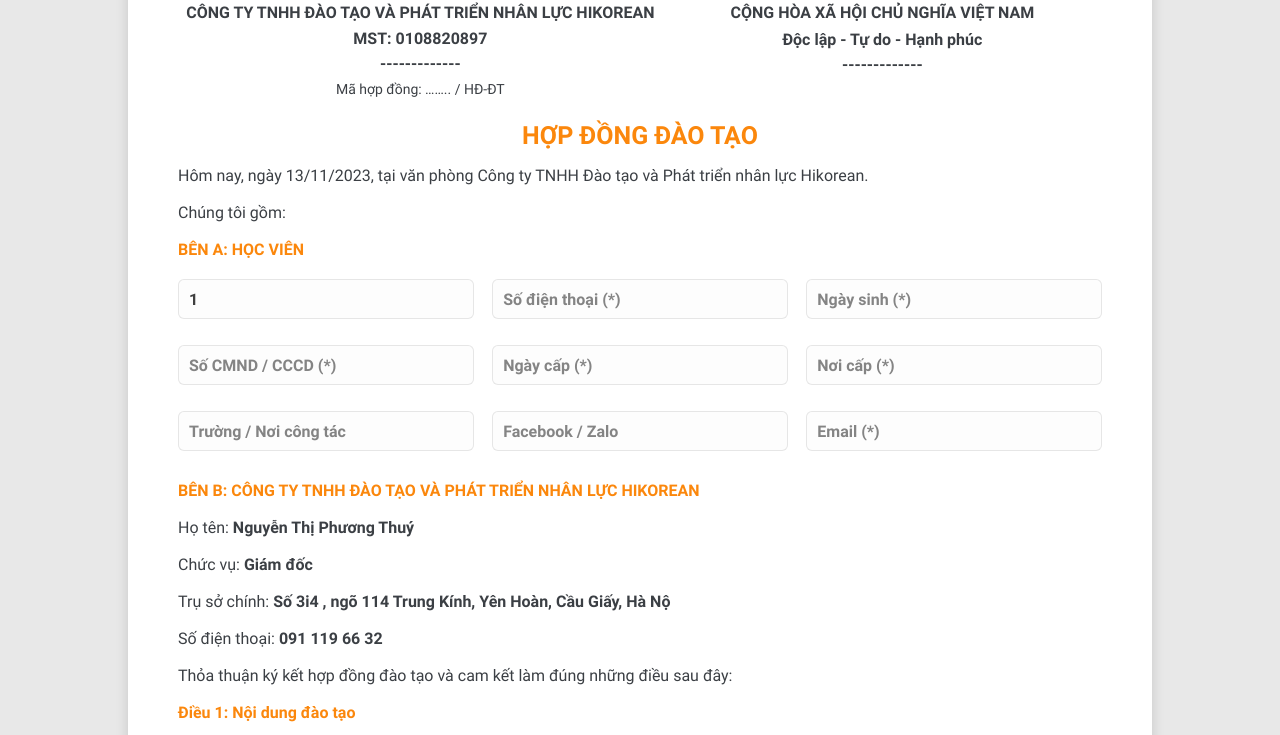
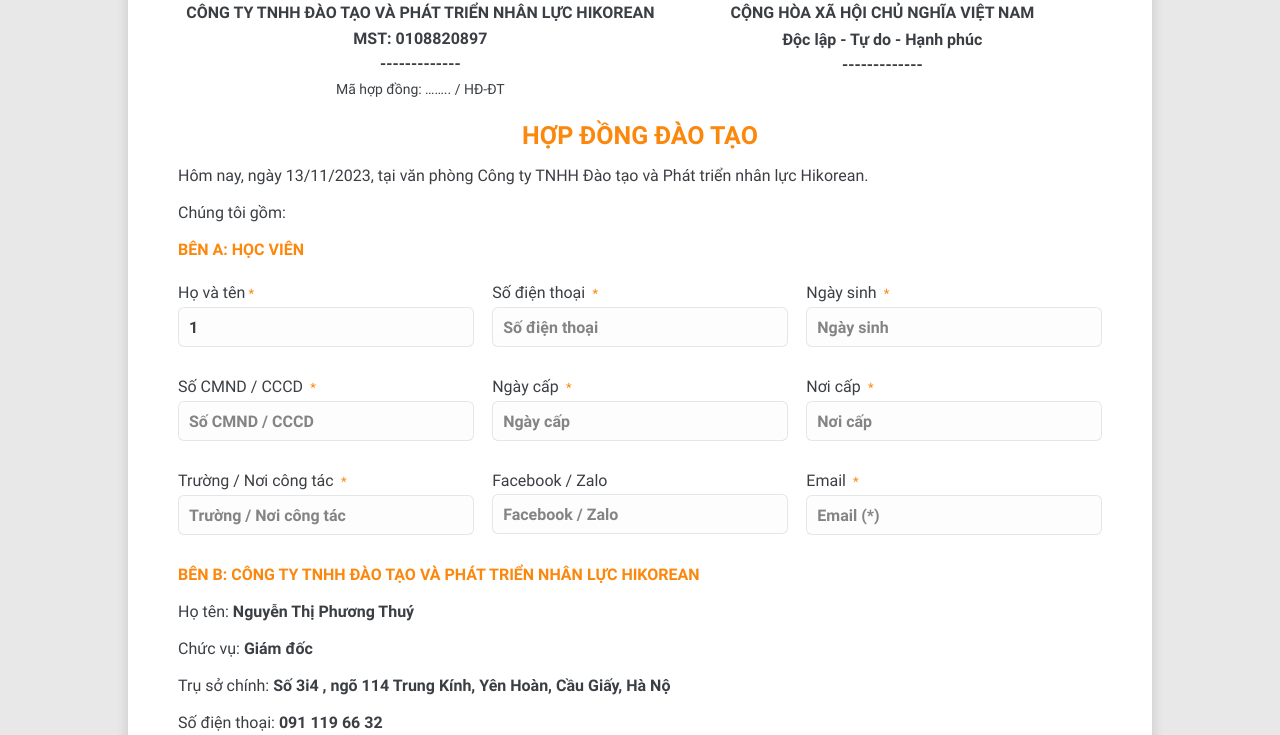
Before and after one commit to IMTALabs/hi-korean.edu.vn.contract, a PHP site: page /contract.php?name=1 in a window 1280 px wide. Shown: the part 172-907 px from the top of the page. Run offline with PHP 8.4, Linux system fonts and the light colour scheme; data that the repository does not hold is empty.

Commit message:
update: ui

```diff
--- a/contract.php
+++ b/contract.php
@@ -994,7 +994,7 @@ $class       = $_REQUEST['lop'];
                                         </div>
                                         <div id="field_75_3"
                                              class="gfield gfield--width-third gf_left_third gfield--width-third gfield_contains_required field_sublabel_below field_description_below hidden_label gfield_visibility_visible">
-                                            <label class="gfield_label" for="input_75_3">Họ và tên (*)<span
+                                            <label for="input_75_3">Họ và tên<span
                                                         class="gfield_required">
                                                     <span class="gfield_required gfield_required_asterisk">*</span>
                                                 </span>
@@ -1008,7 +1008,7 @@ $class       = $_REQUEST['lop'];
                                         </div>
                                         <div id="field_75_5"
                                              class="gfield gfield--width-third gf_right_third gfield--width-third gfield_contains_required field_sublabel_below field_description_below hidden_label gfield_visibility_visible">
-                                            <label class="gfield_label" for="input_75_5">Số điện thoại (*)<span
+                                            <label for="input_75_5">Số điện thoại <span
                                                         class="gfield_required">
                                                     <span class="gfield_required gfield_required_asterisk">*</span>
                                                 </span>
@@ -1016,13 +1016,13 @@ $class       = $_REQUEST['lop'];
                                             <div class="ginput_container ginput_container_text">
                                                 <input name="input_5" id="input_75_5" type="text" value="<?= $phone ?>"
                                                        class="large"
-                                                       placeholder="Số điện thoại (*)" aria-required="true"
+                                                       placeholder="Số điện thoại " aria-required="true"
                                                        aria-invalid="false">
                                             </div>
                                         </div>
                                         <div id="field_75_4"
                                              class="gfield gfield--width-third gf_middle_third gfield--width-third gfield_contains_required field_sublabel_below field_description_below hidden_label gfield_visibility_visible">
-                                            <label class="gfield_label" for="input_75_4">Ngày sinh (*)<span
+                                            <label for="input_75_4">Ngày sinh <span
                                                         class="gfield_required">
                                                     <span class="gfield_required gfield_required_asterisk">*</span>
                                                 </span>
@@ -1030,13 +1030,13 @@ $class       = $_REQUEST['lop'];
                                             <div class="ginput_container ginput_container_text">
                                                 <input name="input_4" id="input_75_4" type="text"
                                                        value="<?= $birthDate ?>" class="large"
-                                                       placeholder="Ngày sinh (*)" aria-required="true"
+                                                       placeholder="Ngày sinh " aria-required="true"
                                                        aria-invalid="false">
                                             </div>
                                         </div>
                                         <div id="field_75_6"
                                              class="gfield gfield--width-third gf_left_third gfield--width-third gfield_contains_required field_sublabel_below field_description_below hidden_label gfield_visibility_visible">
-                                            <label class="gfield_label" for="input_75_6">Số CMND / CCCD (*)<span
+                                            <label for="input_75_6">Số CMND / CCCD <span
                                                         class="gfield_required">
                                                     <span class="gfield_required gfield_required_asterisk">*</span>
                                                 </span>
@@ -1044,13 +1044,13 @@ $class       = $_REQUEST['lop'];
                                             <div class="ginput_container ginput_container_text">
                                                 <input name="input_6" id="input_75_6" type="text" value="<?= $cmtnd ?>"
                                                        class="large"
-                                                       placeholder="Số CMND / CCCD (*)" aria-required="true"
+                                                       placeholder="Số CMND / CCCD " aria-required="true"
                                                        aria-invalid="false">
                                             </div>
                                         </div>
                                         <div id="field_75_7"
                                              class="gfield gfield--width-third gf_middle_third gfield--width-third gfield_contains_required field_sublabel_below field_description_below hidden_label gfield_visibility_visible">
-                                            <label class="gfield_label" for="input_75_7">Ngày cấp (*)<span
+                                            <label for="input_75_7">Ngày cấp <span
                                                         class="gfield_required">
                                                     <span class="gfield_required gfield_required_asterisk">*</span>
                                                 </span>
@@ -1058,13 +1058,13 @@ $class       = $_REQUEST['lop'];
                                             <div class="ginput_container ginput_container_text">
                                                 <input name="input_7" id="input_75_7" type="text"
                                                        value="<?= $cmtnd_date ?>" class="large"
-                                                       placeholder="Ngày cấp (*)" aria-required="true"
+                                                       placeholder="Ngày cấp " aria-required="true"
                                                        aria-invalid="false">
                                             </div>
                                         </div>
                                         <div id="field_75_13"
                                              class="gfield gfield--width-third gf_right_third gfield--width-third gfield_contains_required field_sublabel_below field_description_below hidden_label gfield_visibility_visible">
-                                            <label class="gfield_label" for="input_75_13">Nơi cấp (*)<span
+                                            <label for="input_75_13">Nơi cấp <span
                                                         class="gfield_required">
                                                     <span class="gfield_required gfield_required_asterisk">*</span>
                                                 </span>
@@ -1072,13 +1072,13 @@ $class       = $_REQUEST['lop'];
                                             <div class="ginput_container ginput_container_text">
                                                 <input name="input_13" id="input_75_13" type="text"
                                                        value="<?= $cmtnd_place ?>"
-                                                       class="large" placeholder="Nơi cấp (*)" aria-required="true"
+                                                       class="large" placeholder="Nơi cấp " aria-required="true"
                                                        aria-invalid="false">
                                             </div>
                                         </div>
                                         <div id="field_75_9"
                                              class="gfield gfield--width-third gf_left_third gfield--width-third gfield_contains_required field_sublabel_below field_description_below hidden_label gfield_visibility_visible">
-                                            <label class="gfield_label" for="input_75_9">Trường / Nơi công tác <span
+                                            <label for="input_75_9">Trường / Nơi công tác <span
                                                         class="gfield_required">
                                                     <span class="gfield_required gfield_required_asterisk">*</span>
                                                 </span>
@@ -1092,7 +1092,7 @@ $class       = $_REQUEST['lop'];
                                         </div>
                                         <div id="field_75_11"
                                              class="gfield gfield--width-third gf_middle_third gfield--width-third field_sublabel_below field_description_below hidden_label gfield_visibility_visible">
-                                            <label class="gfield_label" for="input_75_11">Facebook / Zalo</label>
+                                            <label for="input_75_11">Facebook / Zalo</label>
                                             <div class="ginput_container ginput_container_text">
                                                 <input name="input_11" id="input_75_11" type="text"
                                                        value="<?= $facebook ?>"
@@ -1101,7 +1101,10 @@ $class       = $_REQUEST['lop'];
                                         </div>
                                         <div id="field_75_8"
                                              class="gfield gfield--width-third gf_right_third gfield--width-third field_sublabel_below field_description_below hidden_label gfield_visibility_visible">
-                                            <label class="gfield_label" for="input_75_8">Email (*)</label>
+                                            <label for="input_75_8">Email <span
+                                                        class="gfield_required">
+                                                    <span class="gfield_required gfield_required_asterisk">*</span>
+                                                </span></label>
                                             <div class="ginput_container ginput_container_text">
                                                 <input name="input_8" id="input_75_8" type="text" value="<?= $email ?>"
                                                        class="large"
```
Also changed, not shown: haha.png (added).
